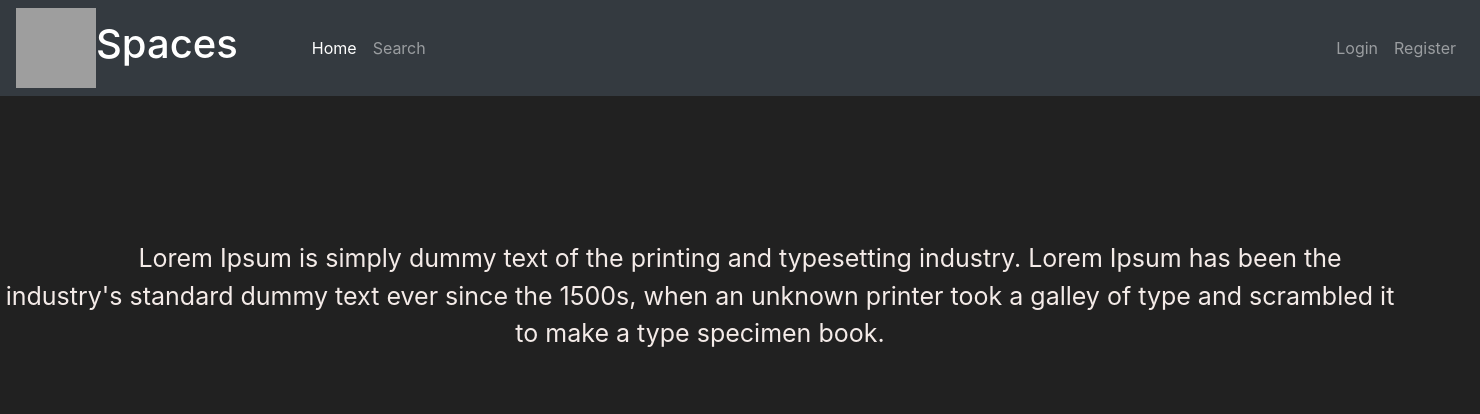
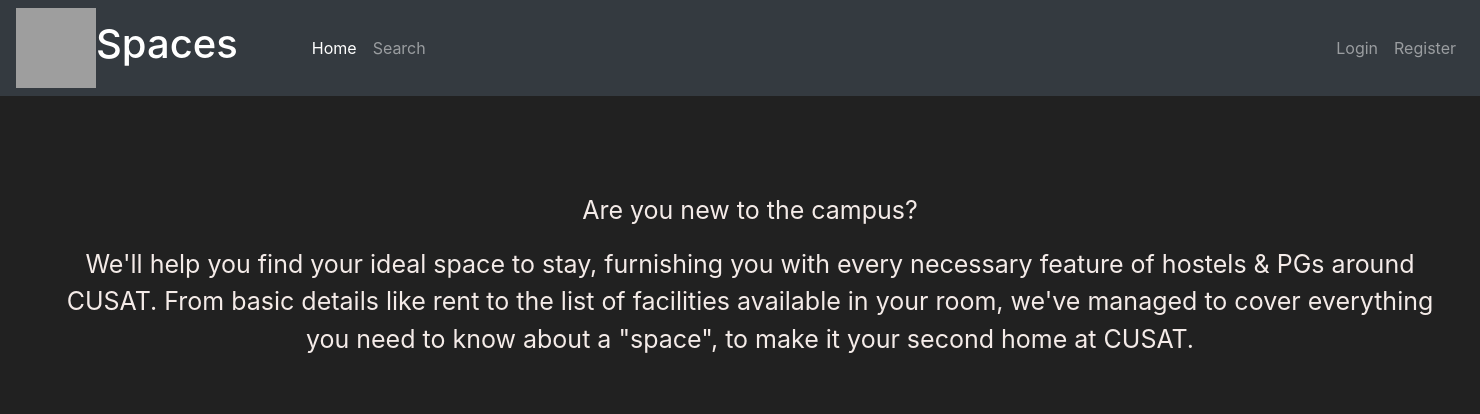
Before and after one commit to ashana1647/Spaces-Hostel_Seeking_Forum-, a Flask app: page / in a window 1480 px wide. Shown: the top 414 px of the page. Run offline with Flask 2, Linux system fonts and the light colour scheme; some libraries are stand-ins or nearby versions; grey boxes are pictures that could not be loaded.

Commit message:
Update home.html

```diff
--- a/market/templates/home.html
+++ b/market/templates/home.html
@@ -42,6 +42,16 @@
     text-align: center;
     text-indent: 80px;
     width: 1400px;
+    margin-left: 10px;
+}
+
+.textans
+{
+     color: #f4ebe8;
+    font-size: 25px;
+    text-align: center;
+    width: 1400px;
+    margin-left : 50px;
 }
 
 
@@ -134,37 +153,46 @@ ul{
 
     <div class="content">
 
-        <br><br><br><br><br><br>
+        <br><br><br><br>
         <section>
-            <div class="text">
-                <p>
-                    Lorem Ipsum is simply dummy text of the printing and typesetting industry. Lorem Ipsum has been the industry's standard dummy text ever since the 1500s, when an unknown printer took a galley of type and scrambled it to make a type specimen book.
+            <div>
+                <p class="text">
+                    Are you new to the campus?
+                </p>
+                <p class="textans">
+                     We'll help you find your ideal space to stay, furnishing you with every necessary feature of hostels & PGs around CUSAT. From basic details like rent to the list of facilities available in your room, we've managed to cover everything you need to know about a "space", to make it your second home at CUSAT.
                 </p>
             </div>
             <br><br>
             <div class="picture">
               <img src="{{ url_for('static', filename='images/hostel1.jpg') }}" width="950" height="550" align="middle" alt="hostel_image" style="border-radius: 15px">
-              <p class="para">my name is ashana...</p>
+              <p class="para"><b>As your hostel is one of the major parts of your campus life, we don't want you to miss out on comfort as well as fun!</b></p>
             </div>
             <br><br><br><br><br>
             <div>
                 <div class="circular_images">
-                    <img src="{{ url_for('static', filename='images/circle1.jpg')}}" width="400" height="300" alt="hostel_image">
+                    <img src="{{ url_for('static', filename='images/circle1.jpg')}}" width="300" height="200" alt="hostel_image">
                 </div>
-                <div class="alignment">
-                <p>my name is minato namikaze...................................................................................................</p>
+                <div>
+                    <p class="alignment"><b>All-inclusive</b></p>
+                    <p class="align">Since we don't want you to miss any option, we let hostel owners to log in and add their hostel info into our database hassle-free. Added hostel information is updated and reflected in the search page without any holdup.
+                    </p>
                 </div>
                 <div class="circular_images">
                     <img src="{{ url_for('static', filename='images/hostel-6.jpg')}}" width="400" height="300" alt="hostel_image">
                 </div>
-                <div class="alignment">
-                <p>my name is minato namikaze...................................................................................................</p>
+                 <div>
+                    <p class="alignment"><b>Comprehensive</b></p>
+                    <p class="align">We've strived to fill in every needed detail about hostels since it's vital to know that about the place you're gonna stay. Hidden charges like caution, extra fees for facilities, all exposed for you!
+                    </p>
                 </div>
                 <div class="circular_images">
                     <img src="{{ url_for('static', filename='images/background.jpg')}}" width="400" height="300" alt="hostel_image">
                 </div>
-                <div class="alignment">
-                <p>my name is minato namikaze...................................................................................................</p>
+               <div>
+                    <p class="alignment"><b>From experience</b></p>
+                    <p class="align">As students of CUSAT, we've chosen and collected every input for you that we wished we would've known when we were in your place. We don't want you to get caught in a place you don't like and end up missing solace and recreation.
+                    </p>
                 </div>
             </div>
         </section>
```
Also changed, not shown: other parts of market/templates/home.html (+15 -6 lines).
